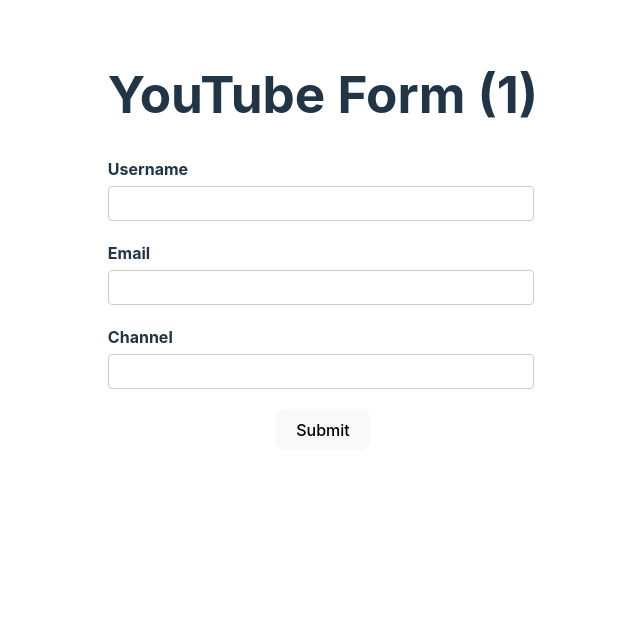
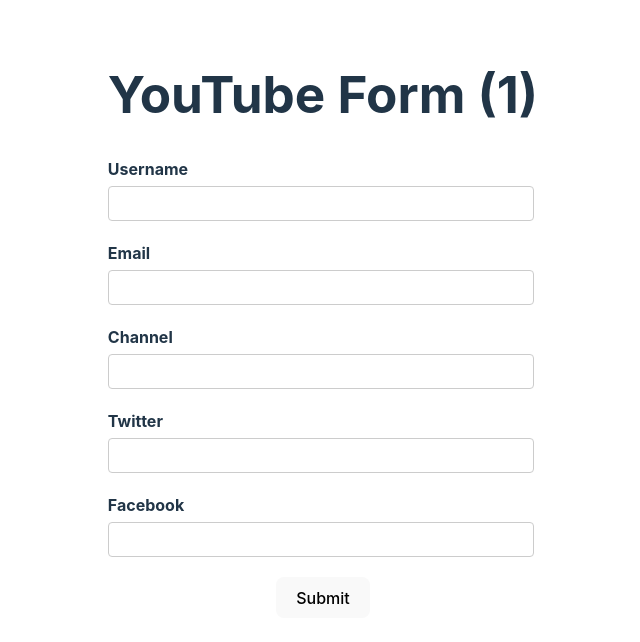
Before and after one commit to nzkks/react-hook-form, a React (Vite) app: page / in a window 1280 px wide. Shown: the top 642 px of the page, without its empty margins (317-957 px from the left). Built offline with nearby package versions, Linux system fonts and the light colour scheme; no server answers.

Commit message:
Nested objects for grouping the data

```diff
--- a/src/components/YoutubeForm.tsx
+++ b/src/components/YoutubeForm.tsx
@@ -7,6 +7,10 @@
   username: string;
   email: string;
   channel: string;
+  social: {
+    twitter: string;
+    facebook: string;
+  };
 };
 
 const YoutubeForm = () => {
@@ -21,7 +25,11 @@
       return {
         username: 'Batman',
         email: data.email,
-        channel: ''
+        channel: '',
+        social: {
+          twitter: '',
+          facebook: ''
+        }
       };
     }
   });
@@ -84,6 +92,16 @@
           <p className="error">{errors.channel?.message}</p>
         </div>
 
+        <div className="form-control">
+          <label htmlFor="twitter">Twitter</label>
+          <input type="text" id="twitter" {...register('social.twitter')} />
+        </div>
+
+        <div className="form-control">
+          <label htmlFor="facebook">Facebook</label>
+          <input type="text" id="facebook" {...register('social.facebook')} />
+        </div>
+
         <button>Submit</button>
       </form>
       <DevTool control={control} />
```
